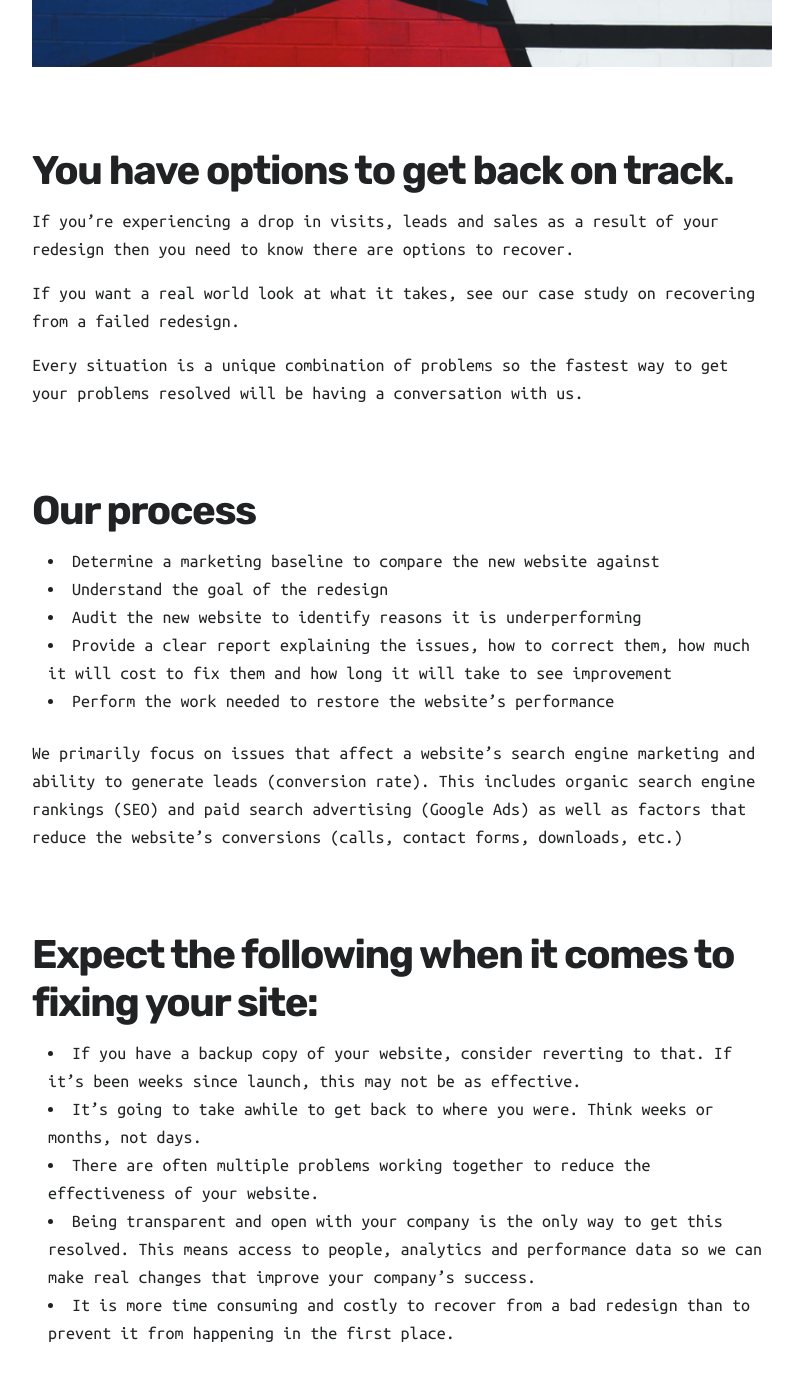
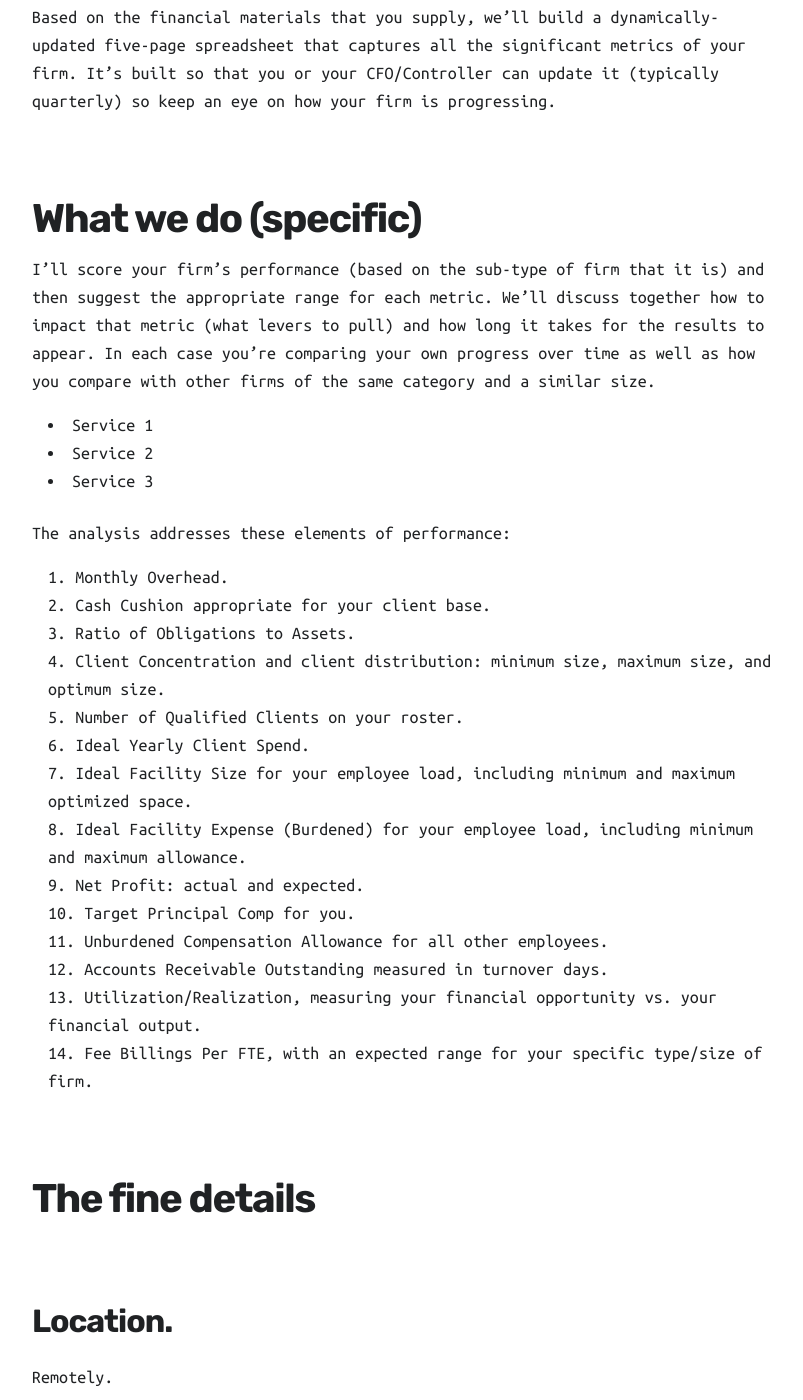
Before and after one commit to gaintap/gaintap.github.io, a Jekyll site: the page built from _services/2021-12-16-redesign-services.md, in a window 1280 px wide and 1400 px high, scrolled down 1065 px. Shown: the whole window, without its empty margins (238-1041 px from the left). Built offline with Jekyll 4.4.1, drawn with Linux system fonts in a browser that asks for light colours; nearby versions of some CDN libraries; some of the changed text lies outside the part shown.

Commit message:
Update 2021-12-16-redesign-services.md

```diff
--- a/_services/2021-12-16-redesign-services.md
+++ b/_services/2021-12-16-redesign-services.md
@@ -4,6 +4,7 @@ subtitle: We have the best redesign services on planet Pluto
 description: Preserve the marketing value of your website during and after the redesign process.
 featured_image: /images/social.jpg
 gallery_images:
+
 - demo.jpg
 - demo.jpg
 - demo.jpg
@@ -12,31 +13,83 @@ gallery_images:
 - demo.jpg
 
 ---
-## Our redesign services are freaking amazing
+## Catchy subheader here about Redesign Services
 
-![](/images/services/demo.jpg)
+### What are Redesign Services?
 
+This advisory service is based on the definitive book on this subject, *Financial Management of a Marketing Firm*, updated every year for a changing marketplace. The data is based on an intimate look at 900+ firms, supplemented by thousands of firms who have attended the seminar on the same topic.
 
-### You have options to get back on track.
+### What we do (general)
 
-If you’re experiencing a drop in visits, leads and sales as a result of your redesign then you need to know there are options to recover.
+Based on the financial materials that you supply, we’ll build a dynamically-updated five-page spreadsheet that captures all the significant metrics of your firm. It’s built so that you or your CFO/Controller can update it (typically quarterly) so keep an eye on how your firm is progressing.
 
-If you want a real world look at what it takes, see our case study on recovering from a failed redesign.
+### What we do (specific)
 
-Every situation is a unique combination of problems so the fastest way to get your problems resolved will be having a conversation with us.
+I’ll score your firm’s performance (based on the sub-type of firm that it is) and then suggest the appropriate range for each metric. We’ll discuss together how to impact that metric (what levers to pull) and how long it takes for the results to appear. In each case you’re comparing your own progress over time as well as how you compare with other firms of the same category and a similar size.
 
-### Our process
-- Determine a marketing baseline to compare the new website against
-- Understand the goal of the redesign
-- Audit the new website to identify reasons it is underperforming
-- Provide a clear report explaining the issues, how to correct them, how much it will cost to fix them and how long it will take to see improvement
-- Perform the work needed to restore the website’s performance
+- Service 1
+- Service 2
+- Service 3
 
-We primarily focus on issues that affect a website’s search engine marketing and ability to generate leads (conversion rate). This includes organic search engine rankings (SEO) and paid search advertising (Google Ads) as well as factors that reduce the website’s conversions (calls, contact forms, downloads, etc.)
+The analysis addresses these elements of performance:
 
-### Expect the following when it comes to fixing your site:
-- If you have a backup copy of your website, consider reverting to that. If it’s been weeks since launch, this may not be as effective.
-- It’s going to take awhile to get back to where you were. Think weeks or months, not days.
-- There are often multiple problems working together to reduce the effectiveness of your website.
-- Being transparent and open with your company is the only way to get this resolved. This means access to people, analytics and performance data so we can make real changes that improve your company’s success.
-- It is more time consuming and costly to recover from a bad redesign than to prevent it from happening in the first place.
+1. Monthly Overhead.
+2. Cash Cushion appropriate for your client base.
+3. Ratio of Obligations to Assets.
+4. Client Concentration and client distribution: minimum size, maximum size, and optimum size.
+5. Number of Qualified Clients on your roster.
+6. Ideal Yearly Client Spend.
+7. Ideal Facility Size for your employee load, including minimum and maximum optimized space.
+8. Ideal Facility Expense (Burdened) for your employee load, including minimum and maximum allowance.
+9. Net Profit: actual and expected.
+10. Target Principal Comp for you.
+11. Unburdened Compensation Allowance for all other employees.
+12. Accounts Receivable Outstanding measured in turnover days.
+13. Utilization/Realization, measuring your financial opportunity vs. your financial output.
+14. Fee Billings Per FTE, with an expected range for your specific type/size of firm.
+
+### The fine details
+
+#### Location.
+
+Remotely.
+
+#### Duration.
+
+From commencement to completion, expect this to span 1 month.
+
+#### When work starts
+
+Can usually be initiated within 1-2 weeks, depending on the time of year.
+
+#### Deliverable
+
+Hours of industry leading advice that follows a written agenda/process, very carefully and concisely stated recommendations for your note taking, and later expansions as necessary. These are spread across 2-3 calls and multiple emails.
+
+#### What's required of you
+
+A principal or someone with access gathers materials for roughly one hour. Principals and critical leaders participate in the phone calls and homework, as appropriate, but mainly we just need decision makers in the loop.
+
+#### Cost
+
+$4,000 fee.
+
+#### Payment Terms
+
+Prepaid and non-refundable, sent with the materials that we’ll request.
+
+**Note**. This is included in the [Total Business Review](https://www.davidcbaker.com/recourses-total-business-review/) but can be purchased separately, though it’s done remotely in this case.
+
+[Google Analytics](https://www.notion.so/Google-Analytics-01f71a9491324ed2be0da2673f858496)
+
+[By Phase: Planning](https://www.notion.so/By-Phase-Planning-f4ec8edb81914c689c7a5066b75122f4)
+
+[RFP / Agency Vetting](https://www.notion.so/RFP-Agency-Vetting-423e652099a640b89e8b4c278dbf59f7)
+
+[Design Team Consulting](https://www.notion.so/Design-Team-Consulting-7dfc1c9d009043debb09e4ac2977afe9)
+
+[Site Launch Services](https://www.notion.so/Site-Launch-Services-f19215971e674d70a5c386dc156a7cb5)
+
+[Website Restructuring](https://www.notion.so/Website-Restructuring-fcb17d016d8b4d17a7f93747cb5566a3)
+
+[Before Launch](https://www.notion.so/Before-Launch-ee0f9b6636fd459a905c14e3b8f7ce31)
```
